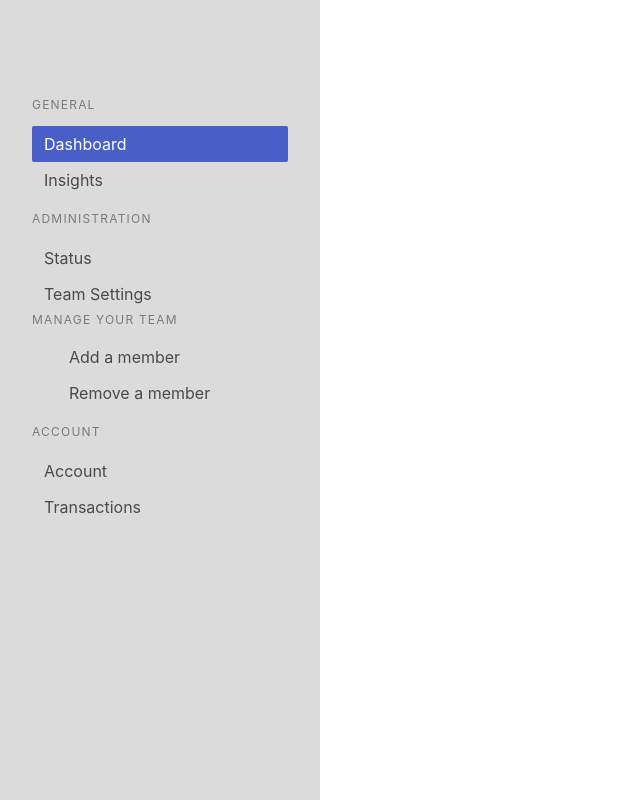
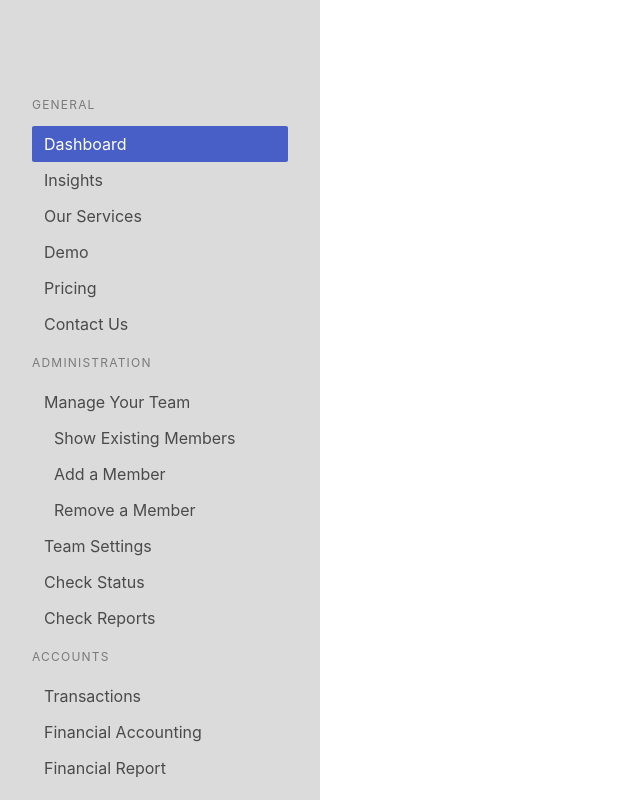
Before and after one commit to san-jeev/Week5-Project, a Flask app: page /account in a window 1280 px wide. Shown: the part 108-908 px from the top of the page, without its empty margins (0-640 px from the left). Run offline with Flask 2, Linux system fonts and the light colour scheme; some libraries are stand-ins or nearby versions.

Commit message:
Add files via upload

```diff
--- a/templates/base.html
+++ b/templates/base.html
@@ -13,5 +13,6 @@
     <script src="https://cdnjs.cloudflare.com/ajax/libs/jquery/3.3.1/jquery.min.js"></script>
     <script src="https://cdnjs.cloudflare.com/ajax/libs/jqueryui/1.12.1/jquery-ui.min.js"></script>
     {% block scripts %}{% endblock %}
-      </body>
+    {% block content %}{% endblock %}
+  </body>
 </html>
--- /dev/null
+++ b/templates/charge.html
@@ -0,0 +1,5 @@
+{% extends "base.html" %}
+
+{% block content %}
+  <h2>Thanks, you paid <strong>$25.00 for your monthly subscription</strong>!</h2>
+{% endblock %}
--- /dev/null
+++ b/templates/error.html
@@ -0,0 +1,5 @@
+{% extends "base.html" %}
+
+{% block content %}
+  <h2>Something went wrong...Please retry !!</h2>
+{% endblock %}
--- a/templates/home.html
+++ b/templates/home.html
@@ -17,29 +17,31 @@
           <ul class="menu-list">
             <li><a class="is-active" href="{{ url_for('dashboard') }}">Dashboard</a></li>
             <li><a href="{{ url_for('insights') }}">Insights</a></li>
+            <li><a href="{{ url_for('services') }}">Our Services</a></li>
+            <li><a href="{{ url_for('demo') }}">Demo</a></li>
+            <li><a href="{{ url_for('pricing') }}">Pricing</a></li>
+            <li><a href="{{ url_for('contact') }}">Contact Us</a></li>
           </ul>
           <p class="menu-label">
             Administration
           </p>
           <ul class="menu-list">
-            <li><a href="{{ url_for('status') }}">Status</a></li>
+            <li><a href="{{ url_for('manageteam') }}">Manage Your Team</a></li>
+              <ul style="PADDING-LEFT: 10px">
+                <li><a href="{{ url_for('showemembers') }}">Show Existing Members</a></li>
+                <li><a href="{{ url_for('addmember') }}">Add a Member</a></li>
+                <li><a href="{{ url_for('removemember') }}">Remove a Member</a></li>
+              </ul>
             <li><a href="{{ url_for('teamsettings') }}">Team Settings</a></li>
-            <li>
-              <p class="menu-label">
-                Manage your team
-              </p>
-              <ul>
-                <li><a href="{{ url_for('addmember') }}">Add a member</a></li>
-                <li><a href="{{ url_for('removemember') }}">Remove a member</a></li>
-              </ul>
-            </li>
-          </ul>
+            <li><a href="{{ url_for('status') }}">Check Status</a></li>
+            <li><a href="{{ url_for('admin-reports') }}">Check Reports</a></li>          </ul>
           <p class="menu-label">
-            Account
+            Accounts
           </p>
           <ul class="menu-list">
-            <li><a href="{{ url_for('account') }}">Account</a></li>
             <li><a href="{{ url_for('transactions') }}">Transactions</a></li>
+            <li><a href="{{ url_for('account') }}">Financial Accounting</a></li>
+            <li><a href="{{ url_for('fin-reports') }}">Financial Report</a></li>
           </ul>
         </aside>
       </div>
```
Also changed, not shown: templates/login.html (+5 -3 lines), templates/stripepay.html (added, +27 -0 lines).
